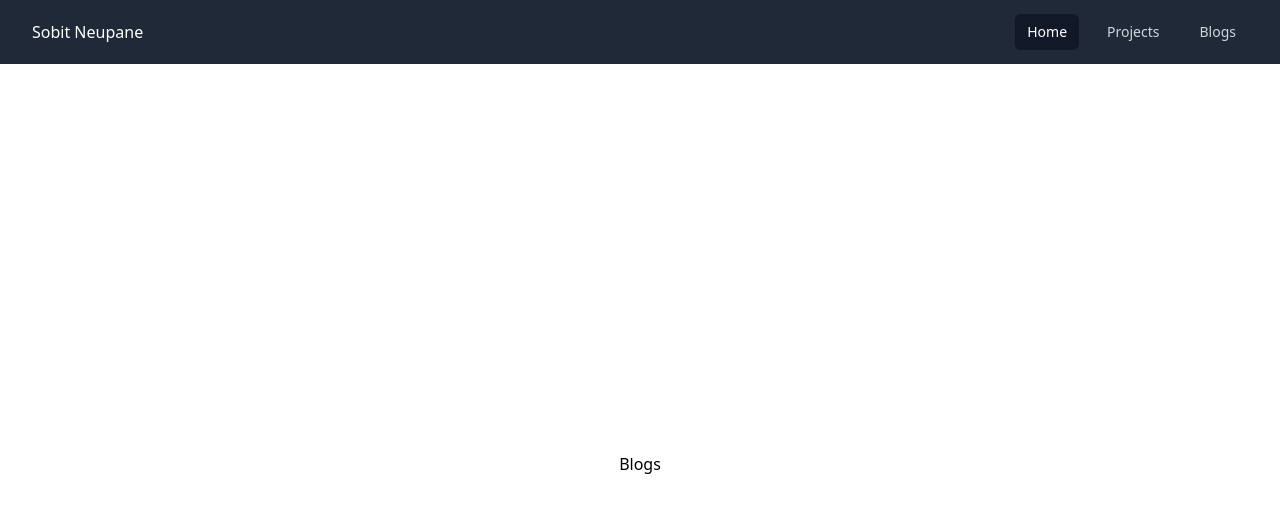
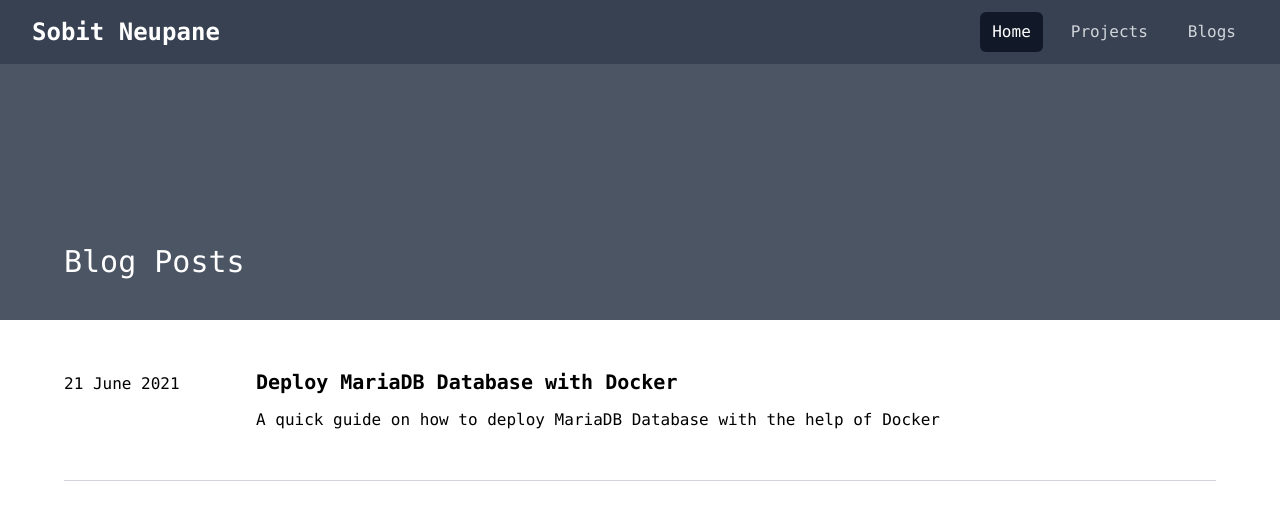
Before and after one commit to sobitneupane/Portfolio-Project, a React (Create React App) app: page /blog in a window 1280 px wide. Shown: the top 520 px of the page. Built offline with nearby package versions, Linux system fonts and the light colour scheme.

Commit message:
Created Blog and Projects Header

```diff
--- a/src/App.js
+++ b/src/App.js
@@ -5,7 +5,7 @@ import Navbar from './components/navbar/navbar_main.js'
 
 function App() {
   return (
-    <div>
+    <div className="font-mono">
       <header>
         <Navbar />
       </header>
--- /dev/null
+++ b/src/components/blogs/blog_header.js
@@ -0,0 +1,15 @@
+function classNames(...classes) {
+    return classes.filter(Boolean).join(' ')
+}
+
+function BlogHeader() {
+    return (
+        <div class="bg-gray-600	 relative h-64 ...">
+            <div class="container mx-auto px-6 sm:px-8" >
+                <div class="text-white text-3xl absolute bottom-10 left-16  ...">Blog Posts</div>
+            </div>
+        </div>
+    )
+}
+
+export default BlogHeader
--- /dev/null
+++ b/src/components/blogs/blog_list.js
@@ -0,0 +1,29 @@
+
+function BlogList() {
+    return (
+        <div className="mx-16">
+            <ul>
+                <li class="py-6 sm:py-12 border-b border-gray-300 group">
+                    <div class="grid grid-cols-12">
+                        <time class="col-span-12 lg:col-span-2 mb-2 sm:mb-3 lg:mt-1 text-grisle type-1 sm:type-2 group-hover:text-spoilt-veg transition duration-300 ease-in-out" >
+                            21 June 2021
+		                </time>
+                        <div class="col-span-12 lg:col-span-10">
+                            <h2 class="font-bold text-xl type-3 md:type-4" data-component="tooltip">
+                                <a class="hover:underline" href="">
+                                    Deploy MariaDB Database with Docker
+                                </a>
+                            </h2>
+                            <div class="description type-1 sm:type-2 mt-2 sm:mt-3">
+                                <p>A quick guide on how to deploy MariaDB Database with the help of Docker
+                                </p>
+                            </div>
+                        </div>
+                    </div>
+                </li>
+            </ul>
+        </div>
+    )
+}
+
+export default BlogList
--- a/src/components/blogs/blogs_main.js
+++ b/src/components/blogs/blogs_main.js
@@ -1,12 +1,14 @@
 import React from 'react';
+import BlogHeader from './blog_header'
+import BlogList from './blog_list'
 
 class Blogs extends React.Component {
     render() {
         return (
-            <div class="flex h-screen">
-                <div class="m-auto">
-                    <h3>Blogs</h3>
-                </div>
+            <div>
+                <BlogHeader />
+                <BlogList />
+
             </div>
         )
     }
--- a/src/components/navbar/navbar_main.js
+++ b/src/components/navbar/navbar_main.js
@@ -11,9 +11,9 @@ import Projects from "../projects/projecs_main"
 // import NavbarUI from "./navbar_tailwind"
 
 const navigation = [
-    { name: 'Home', href: '/', current: true },
-    { name: 'Projects', href: '/project', current: false },
-    { name: 'Blogs', href: '/blog', current: false },
+    { name: 'Home', href: '/' },
+    { name: 'Projects', href: '/project' },
+    { name: 'Blogs', href: '/blog' },
 ]
 
 function classNames(...classes) {
@@ -32,7 +32,7 @@ function Navbar() {
     return (
         <Router>
             <nav className="sticky top-0 z-50">
-                <Disclosure as="nav" className="bg-gray-800">
+                <Disclosure as="nav" className="bg-gray-700">
                     {({ open }) => (
                         <>
                             <div className="max-w-7xl mx-auto px-2 sm:px-6 lg:px-8">
@@ -50,7 +50,7 @@ function Navbar() {
                                     </div>
                                     <div className="flex-1 flex items-center justify-center sm:items-stretch sm:justify-between">
                                         <div className="flex-shrink-0 flex items-center">
-                                            <h2 className={"text-white"}>Sobit Neupane</h2>
+                                            <h2 className={"text-2xl text-white font-bold"}>Sobit Neupane</h2>
                                         </div>
                                         <div className="hidden sm:block sm:ml-6">
                                             <div className="flex space-x-4">
@@ -61,7 +61,7 @@ function Navbar() {
                                                         onClick={() => handleNavClick(index)}
                                                         className={classNames(
                                                             index === navClick ? 'bg-gray-900 text-white' : 'text-gray-300 hover:bg-gray-700 hover:text-white',
-                                                            'px-3 py-2 rounded-md text-sm font-medium'
+                                                            'px-3 py-2 rounded-md text-base font-medium'
                                                         )}
                                                         aria-current={index === navClick ? 'page' : undefined}
                                                     >
--- a/src/components/projects/projecs_main.js
+++ b/src/components/projects/projecs_main.js
@@ -1,14 +1,10 @@
 import React from 'react';
-import ReactDOM from 'react-dom';
+import ProjectHeader from './project_header';
 
 class Projects extends React.Component {
     render() {
         return (
-            <div class="flex h-screen">
-                <div class="m-auto">
-                    <h3>Projects</h3>
-                </div>
-            </div>
+            <ProjectHeader />
         )
     }
 }
--- /dev/null
+++ b/src/components/projects/project_header.js
@@ -0,0 +1,15 @@
+function classNames(...classes) {
+    return classes.filter(Boolean).join(' ')
+}
+
+function ProjectHeader() {
+    return (
+        <div class="bg-gray-600	 relative h-64 ...">
+            <div class="container mx-auto px-6 sm:px-8" >
+                <div class="text-white text-3xl absolute bottom-10 left-16  ...">Projects</div>
+            </div>
+        </div>
+    )
+}
+
+export default ProjectHeader
```
